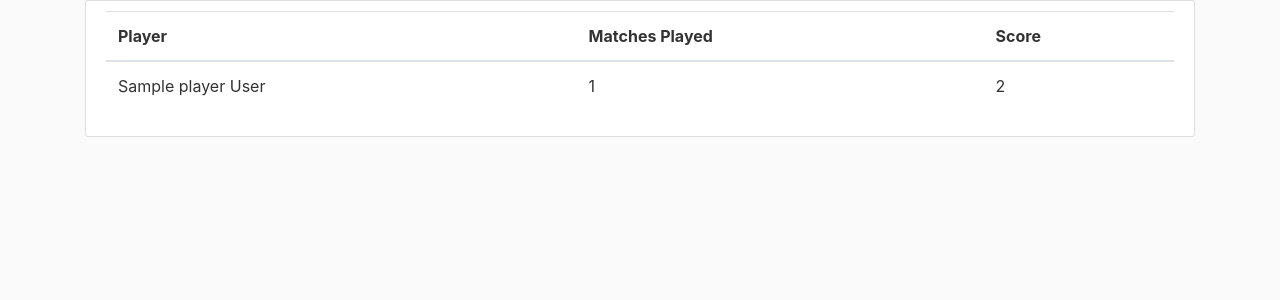
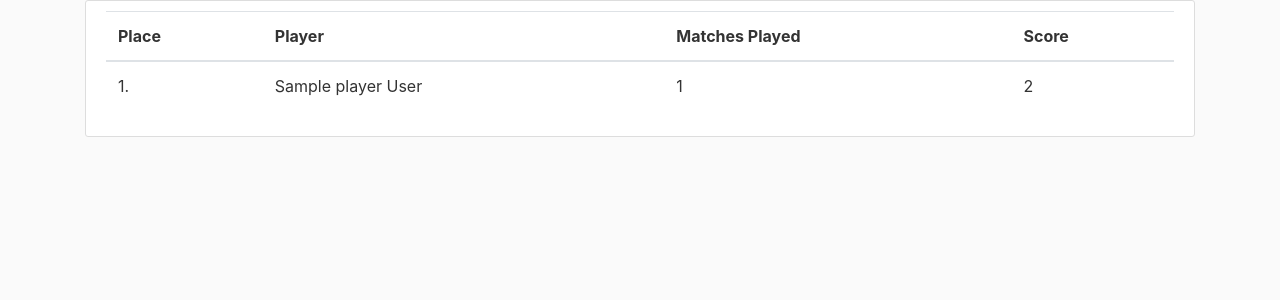
Before and after one commit to doza-daniel/champions_leagues, a Flask app: page /leagues/1/leaderboard in a window 1280 px wide. Shown: the part 136-436 px from the top of the page. Run offline with Flask 2, Linux system fonts and the light colour scheme; tables that the repository leaves empty hold one stand-in row (values such as "Sample post"); some libraries are stand-ins or nearby versions.

Commit message:
Add place in the leaderboard table

```diff
--- a/champions_leagues/templates/leagues/leaderboard.html
+++ b/champions_leagues/templates/leagues/leaderboard.html
@@ -4,6 +4,9 @@
   <div class="content-section">
     <table class="table table-hover">
       <thead>
+        <th>
+          Place
+        </th>
         <th>
           Player
         </th>
@@ -17,6 +20,7 @@
       <tbody>
         {% for player, score in scores %}
           <tr>
+            <td>{{ loop.index }}.</td>
             <td>{{ player.name + " " + player.last_name }}</td>
             <td>{{ score.nplayed }}</td>
             <td>{{ score.total }}</td>
```
